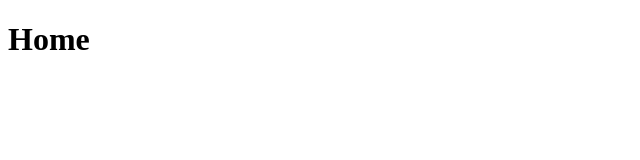
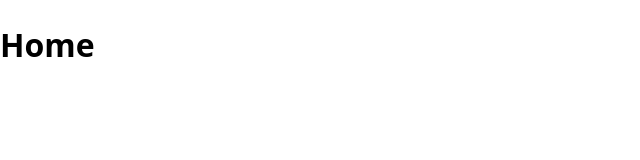
Before and after one commit to lmignot/front-dev-challenge, a React (Create React App) app: page / in a window 1280 px wide. Shown: the top 160 px of the page, without its empty margins (0-640 px from the left). Built offline with nearby package versions, Linux system fonts and the light colour scheme.

Commit message:
feat: add sanitize.css

```diff
--- a/src/index.css
+++ b/src/index.css
@@ -0,0 +1,3 @@
+@import '~sanitize.css';
+@import '~sanitize.css/forms.css';
+@import '~sanitize.css/typography.css';
```
